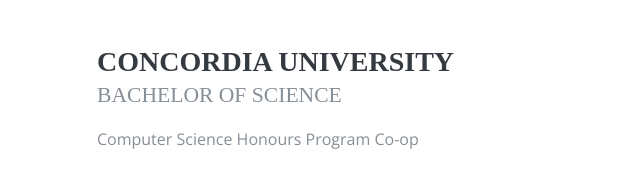
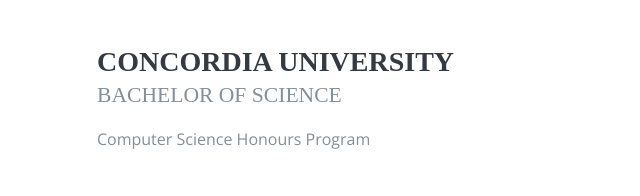
Before and after one commit to seungwookim08/project-webpage, a plain HTML site: page index.html in a window 1280 px wide. Shown: the part 3749-3945 px from the top of the page, 223-863 px from the left. Drawn offline with nearby package versions, Linux system fonts and the light colour scheme; a web font is replaced by a local one.

Commit message:
delete the changes

```diff
--- a/index.html
+++ b/index.html
@@ -264,7 +264,7 @@
             <div class="resume-content mr-auto">
               <h3 class="mb-0">Concordia University</h3>
               <div class="subheading mb-3">Bachelor of Science</div>
-              <div>Computer Science Honours Program Co-op</div>
+              <div>Computer Science Honours Program</div>
             </div>
             <div class="resume-date text-md-right">
               <span class="text-primary">January 2017 - 2019 or 2020</span>
```
